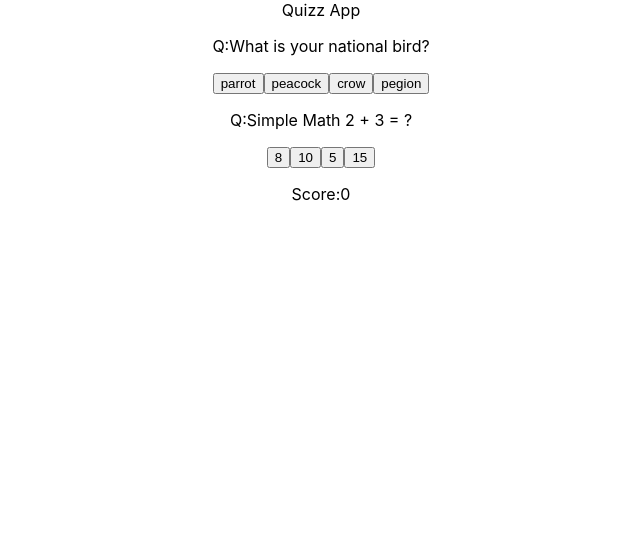
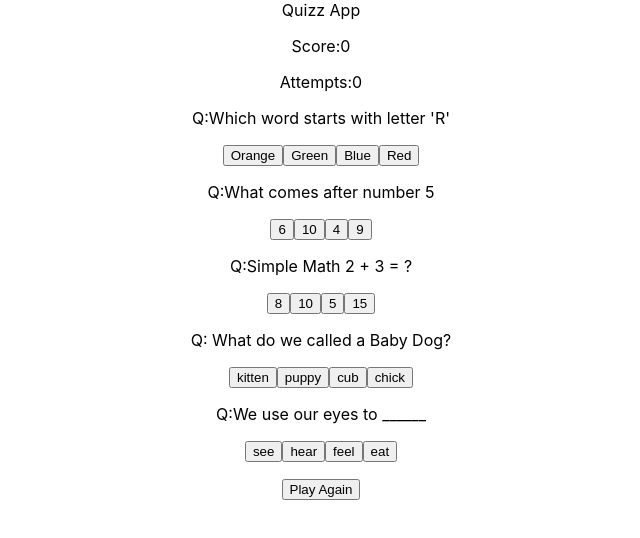
Before and after one commit to nagajayasree/2021, a React (Create React App) app: page / in a window 1280 px wide. Shown: the top 538 px of the page, without its empty margins (319-959 px from the left). Built offline with nearby package versions, Linux system fonts and the light colour scheme.

Commit message:
added changes

```diff
--- a/src/App.tsx
+++ b/src/App.tsx
@@ -88,7 +88,7 @@ function App() {
       {/* <Calculator /> */}
       {/* <Cart /> */}
       {/* <ECommMain /> */}
-      <Quiz title={"Quizz App "} />
+      <Quiz title={"Quizz App"} />
     </div>
   );
 }
--- a/src/practice/Quiz/quiz.tsx
+++ b/src/practice/Quiz/quiz.tsx
@@ -1,4 +1,5 @@
 import * as React from "react";
+
 export interface QuizProps {
   title: string;
 }
@@ -8,8 +9,10 @@ export interface QuizState {
     question: string;
     options: { op1: string; op2: string; op3: string; op4: string }[];
     answer: string;
+    id: number;
   }[];
   score: number;
+  attempts: number;
 }
 
 class Quiz extends React.Component<QuizProps, QuizState> {
@@ -23,16 +26,98 @@ class Quiz extends React.Component<QuizProps, QuizState> {
             { op1: "parrot", op2: "peacock", op3: "crow", op4: "pegion" },
           ],
           answer: "peacock",
+          id: 678434,
         },
         {
           question: "Simple Math 2 + 3 = ?",
           options: [{ op1: "8", op2: "10", op3: "5", op4: "15" }],
           answer: "5",
+          id: 344667777,
+        },
+        {
+          question: "Which word starts with letter 'R'",
+          options: [{ op1: "Orange", op2: "Green", op3: "Blue", op4: "Red" }],
+          answer: "Red",
+          id: 4666665,
+        },
+        {
+          question: "What comes after number 5",
+          options: [{ op1: "6", op2: "10", op3: "4", op4: "9" }],
+          answer: "6",
+          id: 856978,
+        },
+        {
+          question: "During which festival does Santa come to visit?",
+          options: [
+            {
+              op1: "Christmas",
+              op2: "NewYear",
+              op3: "Easter",
+              op4: "Halloween",
+            },
+          ],
+          answer: "Christmas",
+          id: 589686,
+        },
+        {
+          question: " What do you drink that comes from a cow?",
+          options: [{ op1: "Juice", op2: "Water", op3: "Milk", op4: "Petrol" }],
+          answer: "Milk",
+          id: 68709670,
+        },
+        {
+          question: "How many days are there in a week?",
+          options: [{ op1: "8", op2: "5", op3: "7", op4: "9" }],
+          answer: "7",
+          id: 89214351,
+        },
+        {
+          question: "Which day comes after Friday?",
+          options: [
+            { op1: "Sunday", op2: "Monday", op3: "Saturday", op4: "Wednesday" },
+          ],
+          answer: "Saturday",
+          id: 342635556,
+        },
+        {
+          question: "We use our eyes to ______",
+          options: [{ op1: "see", op2: "hear", op3: "feel", op4: "eat" }],
+          answer: "see",
+          id: 42465779,
+        },
+        {
+          question: " How many letters are there in the alphabet?",
+          options: [{ op1: "24", op2: "30", op3: "28", op4: "26" }],
+          answer: "26",
+          id: 9243524,
+        },
+        {
+          question: "Which animal is known as ‘Ship of the Desert?’",
+          options: [{ op1: "Horse", op2: "Dog", op3: "Lion", op4: "Camel" }],
+          answer: "Camel",
+          id: 3241353,
+        },
+        {
+          question: " What do we called a Baby Dog?",
+          options: [{ op1: "kitten", op2: "puppy", op3: "cub", op4: "chick" }],
+          answer: "puppy",
+          id: 85437738,
         },
       ],
       score: 0,
+      attempts: 0,
     };
   }
+
+  getQuestions = () => {
+    let arr = this.state.quesArr;
+    // console.log(arr[Math.floor(Math.random() * arr.length)]);
+    const shuffled = arr.sort(() => 0.5 - Math.random()).slice(0, 5);
+    console.log(shuffled);
+    this.setState({ quesArr: shuffled });
+    // return shuffled;
+  };
+
   onButtonClick = (opt: any) => {
     let selected = opt;
     console.log(selected);
@@ -47,39 +132,32 @@ class Quiz extends React.Component<QuizProps, QuizState> {
       console.log("correct ans");
       this.setState({ score: this.state.score + 1 });
     } else {
-      alert("wrong ans");
       console.log("wrong answer");
     }
-    // let getAns = this.state.quesArr.map((item, index) => {
-    //   return item.answer;
-    // });
-    // console.log(ans.toString());
-    // let ans = this.state.quesArr.map((i) => {
-    //   return i.answer;
-    // });
-    // let ans = this.state.quesArr.forEach((item, index) => {
-    //   if (item.answer === selected) {
-    //     console.log("correct");
-    //   }
-    //   return item.answer, index;
-    // });
-    // if (selected === ans) {
-    //   console.log("correct");
-    //   this.setState({ score: this.state.score + 1 });
-    // } else {
-    //   console.log("wrong");
-    // }
-    // console.log(ans);
-    // console.log(typeof ans);
-    // console.log(ans[0].toString());
-    // // console.log(typeof selected);
-    // console.log(ans.toString());
+    this.setState({ attempts: this.state.attempts + 1 });
   };
+
+  playAgain = () => {
+    this.getQuestions();
+    this.setState({
+      score: this.state.score > 0 ? 0 : this.state.score,
+      attempts: this.state.attempts > 0 ? 0 : this.state.attempts,
+    });
+  };
+
+  componentDidMount() {
+    this.getQuestions();
+  }
 
   render() {
     return (
       <>
         {this.props.title}
+        {/* <p>
+          <button onClick={this.getQuestions}>random</button>
+        </p> */}
+        <p>Score:{this.state.score}</p>
+        <p>Attempts:{this.state.attempts}</p>
         <div>
           {this.state.quesArr.map((i) => {
             return (
@@ -110,8 +188,8 @@ class Quiz extends React.Component<QuizProps, QuizState> {
               </>
             );
           })}
-          <p>Score:{this.state.score}</p>
         </div>
+        <button onClick={this.playAgain}>Play Again</button>
       </>
     );
   }
```
Also changed, not shown: 1 other file (tests, documents, lock files or other folders).
